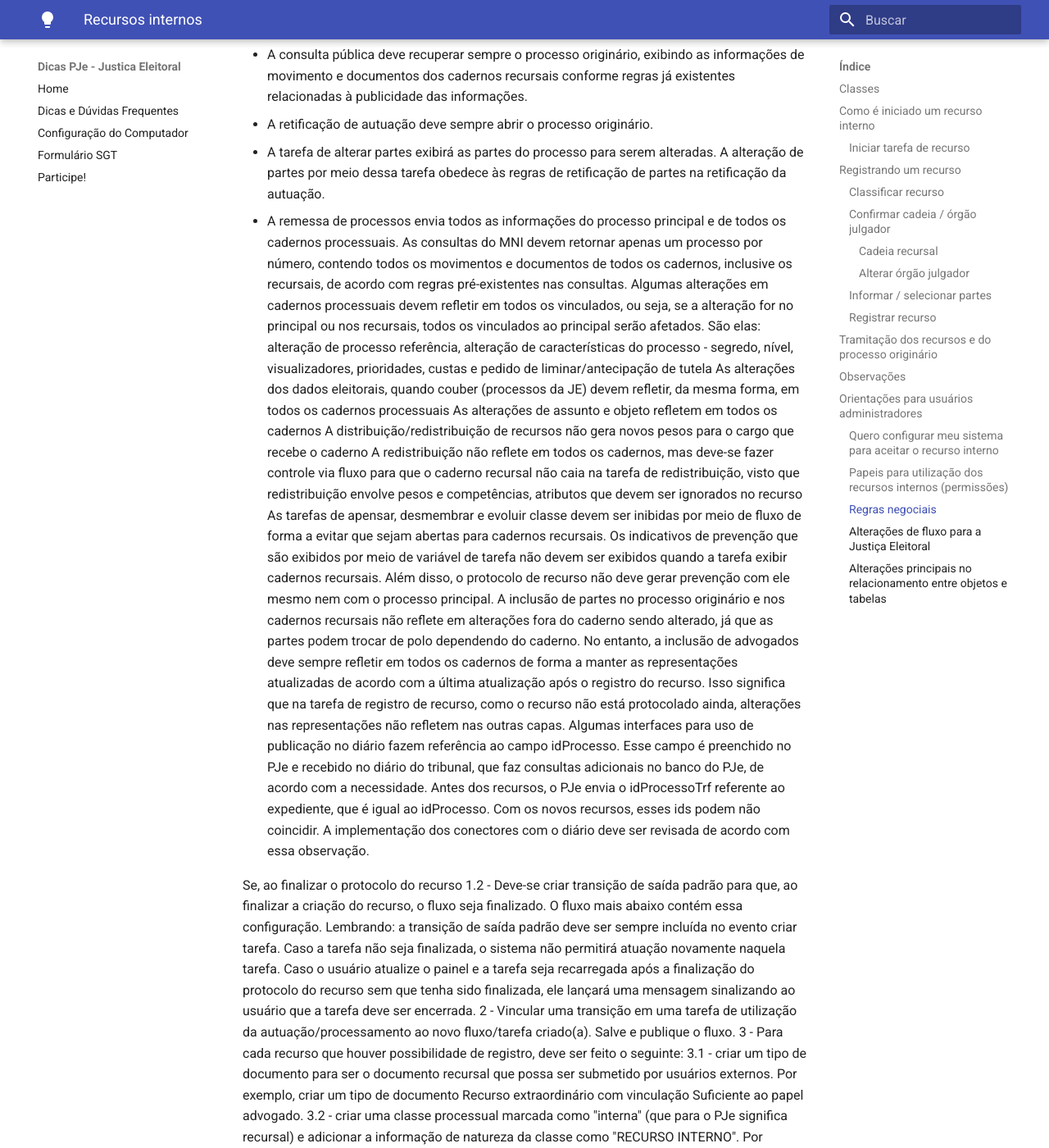
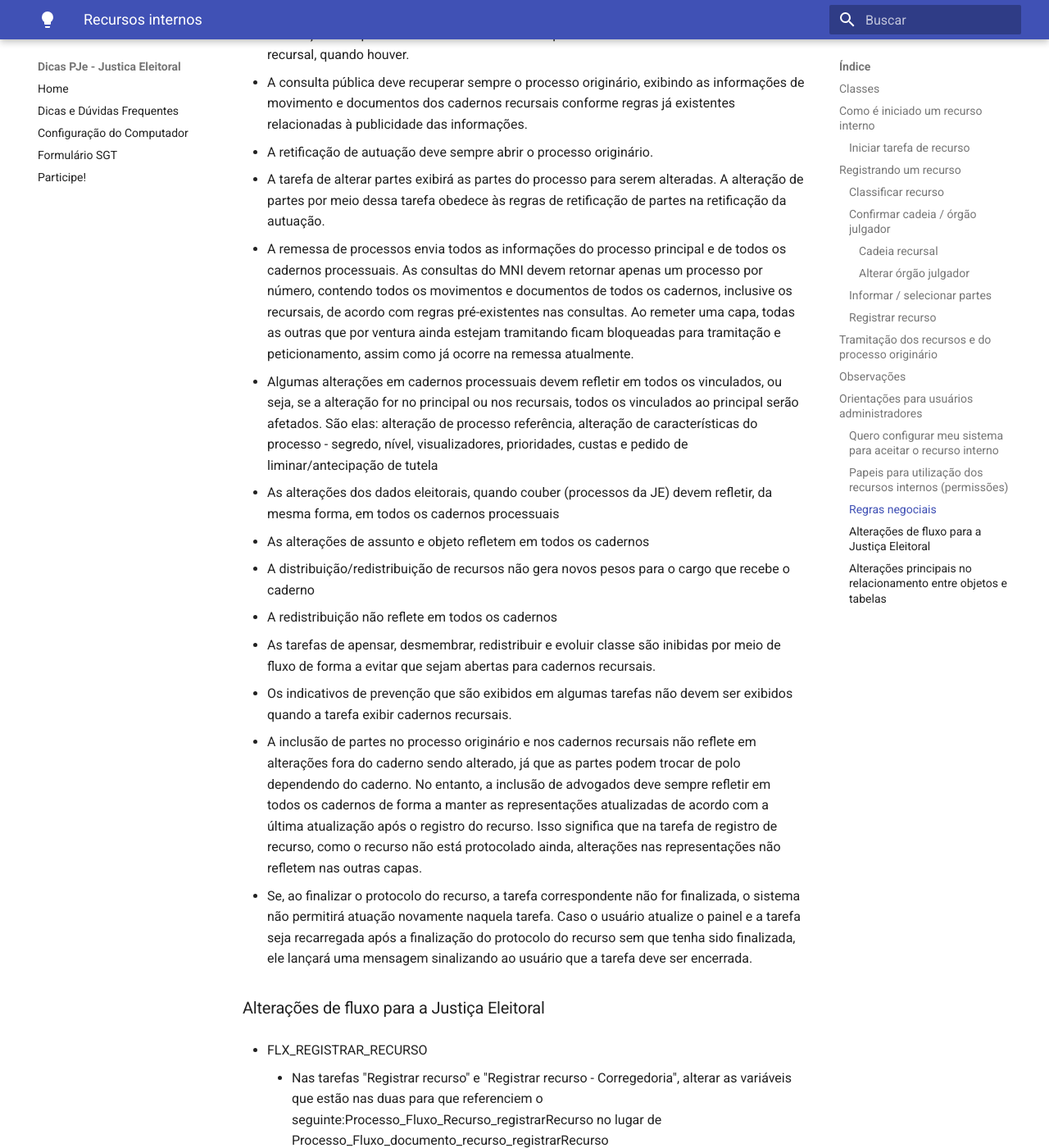
Before and after one commit to PJeJE/dicas_versao_1, an MkDocs documentation site: the page built from docs/recursos.md, in a window 1280 px wide and 1400 px high, scrolled down 19471 px. Shown: the whole window at 82% size. Built offline with MkDocs 1.6.1 and Material for MkDocs 9.7.7, drawn with Linux system fonts in a browser that asks for light colours; nearby versions of some CDN libraries; some of the changed text lies outside the part shown.

Commit message:
Update recursos.md

```diff
--- a/docs/recursos.md
+++ b/docs/recursos.md
@@ -223,6 +223,7 @@ O sistema exibirá, a partir dos autos digitais, a aba Recursos e Sessões que e
 - Caso não haja recursos protocolados, mesmo com a mudança estrutural, o sistema deve se comportar da mesma maneira que se comportava antes dessa pendência.
 - Caso haja recursos, ou seja, uma entidade ProcessoTrf vinculada a um ProcessoTrf principal, a tramitação desse processo filho é independente do processo principal. Classe e partes também. O órgão julgador pode ser alterado de forma independente, mas, ao criar um recurso, o comportamento padrão é que o órgão julgador do recurso seja o mesmo do processo principal.
 - Os movimentos e documentos do caderno processual do(s) recurso(s) também serão vistos nos autos do processo pai, assim como os movimentos e documentos do processo originário são visualizados na abertura dos autos do recurso. Todas as capas processuais vinculadas àquele número de processo exibirá os mesmos documentos e movimentos. A diferença nos autos é o cabeçalho processual, que exibe partes e cadeia recursal, conforme o caderno aberto dos autos.
+- As abas dos autos exibem todas as informações relativas à capa principal
 - A abertura dos autos via tarefa, se o usuário está acessando uma tarefa onde o caderno processual recursal está em tramitação, exibirá o caderno recursal. Se o caderno da tarefa for o processo originário, os autos do processo principal serão abertos.
 - A interposição de recursos pode ser realizada a partir de uma tarefa de fluxo. Ela permite a interposição de recursos simplesmente, a interposição de recursos em recursos já tramitando, a reclassificação do documento principal, caso o usuário tenha pleiteado seu recurso por um tipo que não seja o da petição inicial, a seleção de qual documento recursal será a base do recurso, a confirmação da cadeia recursal, a seleção de órgão julgador, a alteração das partes e o registro do recurso. A possibilidade de alterar o tipo do documento registrado não deve listar documentos já vinculados a outros recursos como petição inicial ou ao próprio processo originário.
 -     Nos autos digitais, o menu de opções terá uma nova aba denominada "Recursos e sessões". Por meio dessa opção, o usuário visualizará as diversas capas vinculadas ao processo, se houver, e também informações sobre sessões em que as capas foram incluídas. A própria capa principal é sempre exibida, ainda que não haja recursos vinculados.
@@ -231,25 +232,16 @@ O sistema exibirá, a partir dos autos digitais, a aba Recursos e Sessões que e
  - A consulta pública deve recuperar sempre o processo originário, exibindo as informações de movimento e documentos dos cadernos recursais conforme regras já existentes relacionadas à publicidade das informações.
  - A retificação de autuação deve sempre abrir o processo originário.
  - A tarefa de alterar partes exibirá as partes do processo para serem alteradas. A alteração de partes por meio dessa tarefa obedece às regras de retificação de partes na retificação da autuação.
- - A remessa de processos envia todos as informações do processo principal e de todos os cadernos processuais. As consultas do MNI devem retornar apenas um processo por número, contendo todos os movimentos e documentos de todos os cadernos, inclusive os recursais, de acordo com regras pré-existentes nas consultas.
-    Algumas alterações em cadernos processuais devem refletir em todos os vinculados, ou seja, se a alteração for no principal ou nos recursais, todos os vinculados ao principal serão afetados. São elas: alteração de processo referência, alteração de características do processo - segredo, nível, visualizadores, prioridades, custas e pedido de liminar/antecipação de tutela
-    As alterações dos dados eleitorais, quando couber (processos da JE) devem refletir, da mesma forma, em todos os cadernos processuais
-    As alterações de assunto e objeto refletem em todos os cadernos
-    A distribuição/redistribuição de recursos não gera novos pesos para o cargo que recebe o caderno
-    A redistribuição não reflete em todos os cadernos, mas deve-se fazer controle via fluxo para que o caderno recursal não caia na tarefa de redistribuição, visto que redistribuição envolve pesos e competências, atributos que devem ser ignorados no recurso
-    As tarefas de apensar, desmembrar e evoluir classe devem ser inibidas por meio de fluxo de forma a evitar que sejam abertas para cadernos recursais.
-    Os indicativos de prevenção que são exibidos por meio de variável de tarefa não devem ser exibidos quando a tarefa exibir cadernos recursais. Além disso, o protocolo de recurso não deve gerar prevenção com ele mesmo nem com o processo principal.
-    A inclusão de partes no processo originário e nos cadernos recursais não reflete em alterações fora do caderno sendo alterado, já que as partes podem trocar de polo dependendo do caderno. No entanto, a inclusão de advogados deve sempre refletir em todos os cadernos de forma a manter as representações atualizadas de acordo com a última atualização após o registro do recurso. Isso significa que na tarefa de registro de recurso, como o recurso não está protocolado ainda, alterações nas representações não refletem nas outras capas.
-    Algumas interfaces para uso de publicação no diário fazem referência ao campo idProcesso. Esse campo é preenchido no PJe e recebido no diário do tribunal, que faz consultas adicionais no banco do PJe, de acordo com a necessidade. Antes dos recursos, o PJe envia o idProcessoTrf referente ao expediente, que é igual ao idProcesso. Com os novos recursos, esses ids podem não coincidir. A implementação dos conectores com o diário deve ser revisada de acordo com essa observação.
-
-Se, ao finalizar o protocolo do recurso
-1.2 - Deve-se criar transição de saída padrão para que, ao finalizar a criação do recurso, o fluxo seja finalizado. O fluxo mais abaixo contém essa configuração. Lembrando: a transição de saída padrão deve ser sempre incluída no evento criar tarefa. Caso a tarefa não seja finalizada, o sistema não permitirá atuação novamente naquela tarefa. Caso o usuário atualize o painel e a tarefa seja recarregada após a finalização do protocolo do recurso sem que tenha sido finalizada, ele lançará uma mensagem sinalizando ao usuário que a tarefa deve ser encerrada.
-2 - Vincular uma transição em uma tarefa de utilização da autuação/processamento ao novo fluxo/tarefa criado(a). Salve e publique o fluxo.
-3 - Para cada recurso que houver possibilidade de registro, deve ser feito o seguinte:
-3.1 - criar um tipo de documento para ser o documento recursal que possa ser submetido por usuários externos. Por exemplo, criar um tipo de documento Recurso extraordinário com vinculação Suficiente ao papel advogado.
-3.2 - criar uma classe processual marcada como "interna" (que para o PJe significa recursal) e adicionar a informação de natureza da classe como "RECURSO INTERNO". Por exemplo, pode ser usada a classe Recurso extraordinário. Deve-se vincular essa classe a um fluxo e cadastrar o tipo de documento da petição inicial com o tipo criado no passo 3.1. O fluxo associado será o fluxo que o tribunal deseja que o novo caderno processual inicie após o registro do recurso.
-
-Após essas duas configurações, tanto o protocolo de um novo documento do tipo Recurso Extraordinário por parte do advogado quanto o acionamento da transição criada no passo 2 iniciará um fluxo de recurso no processo originário objeto dessas ações.
+ - A remessa de processos envia todos as informações do processo principal e de todos os cadernos processuais. As consultas do MNI devem retornar apenas um processo por número, contendo todos os movimentos e documentos de todos os cadernos, inclusive os recursais, de acordo com regras pré-existentes nas consultas. Ao remeter uma capa, todas as outras que por ventura ainda estejam tramitando ficam bloqueadas para tramitação e peticionamento, assim como já ocorre na remessa atualmente.
+- Algumas alterações em cadernos processuais devem refletir em todos os vinculados, ou seja, se a alteração for no principal ou nos recursais, todos os vinculados ao principal serão afetados. São elas: alteração de processo referência, alteração de características do processo - segredo, nível, visualizadores, prioridades, custas e pedido de liminar/antecipação de tutela
+- As alterações dos dados eleitorais, quando couber (processos da JE) devem refletir, da mesma forma, em todos os cadernos processuais
+- As alterações de assunto e objeto refletem em todos os cadernos
+- A distribuição/redistribuição de recursos não gera novos pesos para o cargo que recebe o caderno
+- A redistribuição não reflete em todos os cadernos
+- As tarefas de apensar, desmembrar, redistribuir e evoluir classe são inibidas por meio de fluxo de forma a evitar que sejam abertas para cadernos recursais.
+- Os indicativos de prevenção que são exibidos em algumas tarefas não devem ser exibidos quando a tarefa exibir cadernos recursais.
+- A inclusão de partes no processo originário e nos cadernos recursais não reflete em alterações fora do caderno sendo alterado, já que as partes podem trocar de polo dependendo do caderno. No entanto, a inclusão de advogados deve sempre refletir em todos os cadernos de forma a manter as representações atualizadas de acordo com a última atualização após o registro do recurso. Isso significa que na tarefa de registro de recurso, como o recurso não está protocolado ainda, alterações nas representações não refletem nas outras capas.
+- Se, ao finalizar o protocolo do recurso, a tarefa correspondente não for finalizada, o sistema não permitirá atuação novamente naquela tarefa. Caso o usuário atualize o painel e a tarefa seja recarregada após a finalização do protocolo do recurso sem que tenha sido finalizada, ele lançará uma mensagem sinalizando ao usuário que a tarefa deve ser encerrada.
 
 ### Alterações de fluxo para a Justiça Eleitoral
 
```
Also changed, not shown: other parts of docs/recursos.md (+2 -0 lines).
